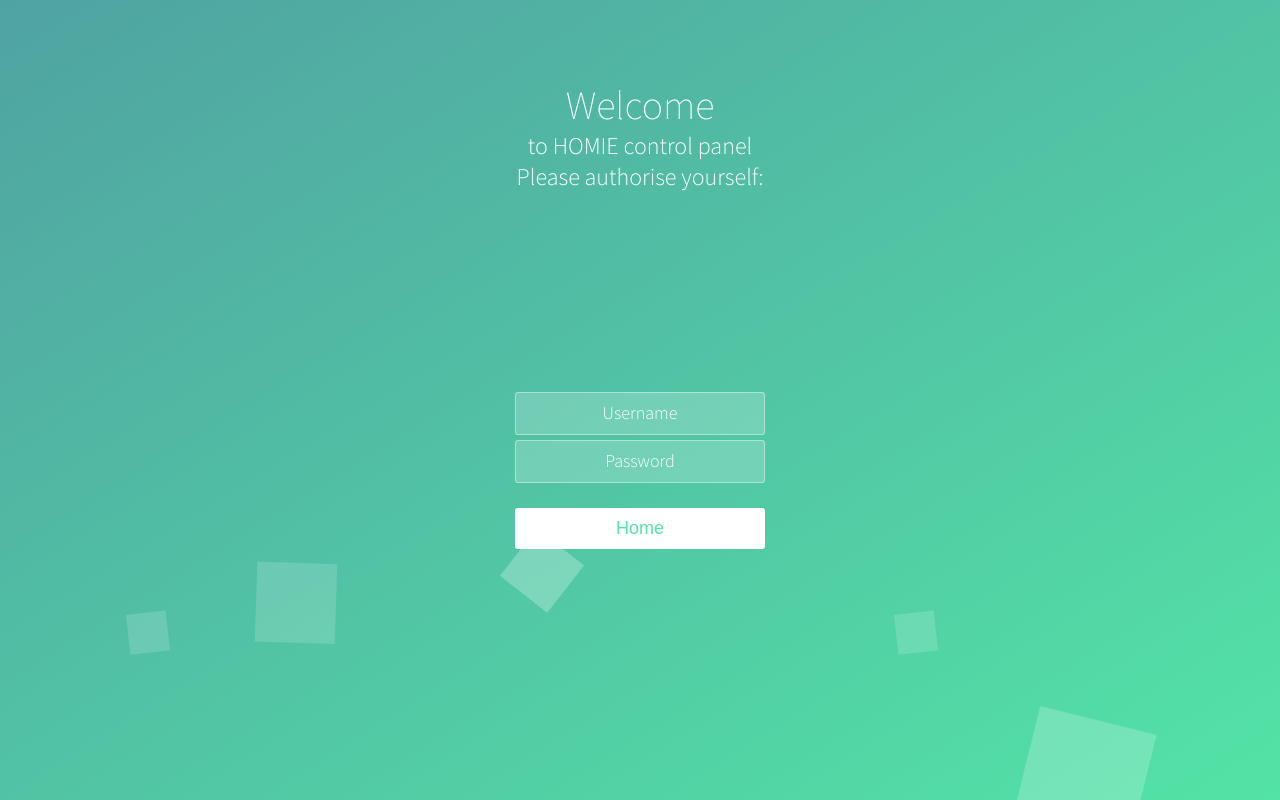
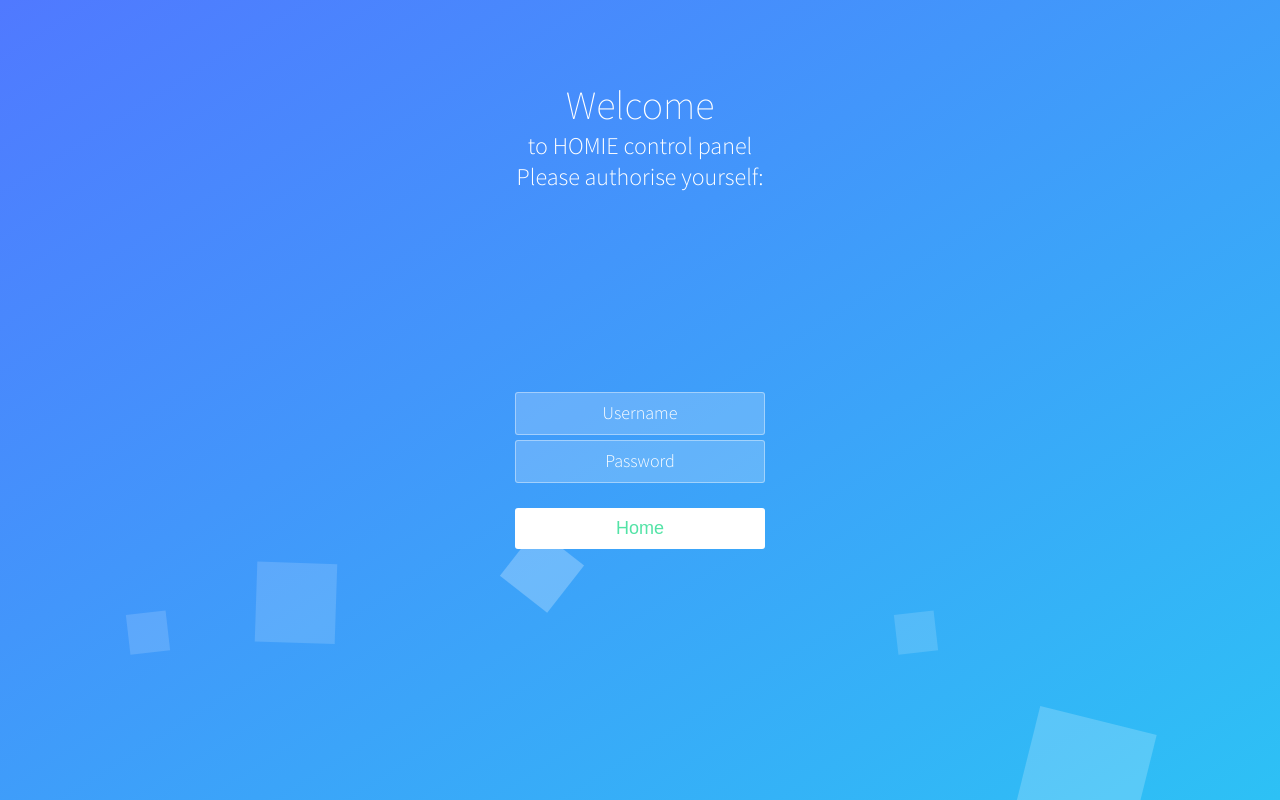
Before and after one commit to Radotornado/Homie-Home-Automation, a PHP site: page /index.php in a window 1280 px wide. Run offline with PHP 8.4, Linux system fonts and the light colour scheme.

Commit message:
Added summary

```diff
--- a/website/css/style.css
+++ b/website/css/style.css
@@ -33,9 +33,9 @@
   font-weight: 300;
 }
 .wrapper {
-  background: #50a3a2;
-  background: -webkit-linear-gradient(top left, #50a3a2 0%, #53e3a6 100%);
-  background: linear-gradient(to bottom right, #50a3a2 0%, #53e3a6 100%);
+  background: #5079FF;
+  background: -webkit-linear-gradient(top left, #5079FF 0%, #2dc1f5 100%);
+  background: linear-gradient(to bottom right, #5079FF 0%, #2dc1f5 100%);
   position: absolute;
   left: 0;
   width: 100%;
```
Also changed, not shown: 1 other file.
